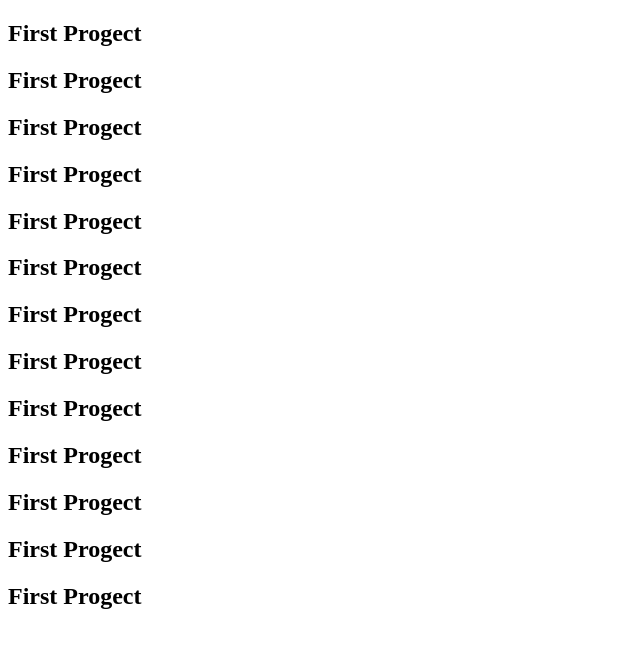
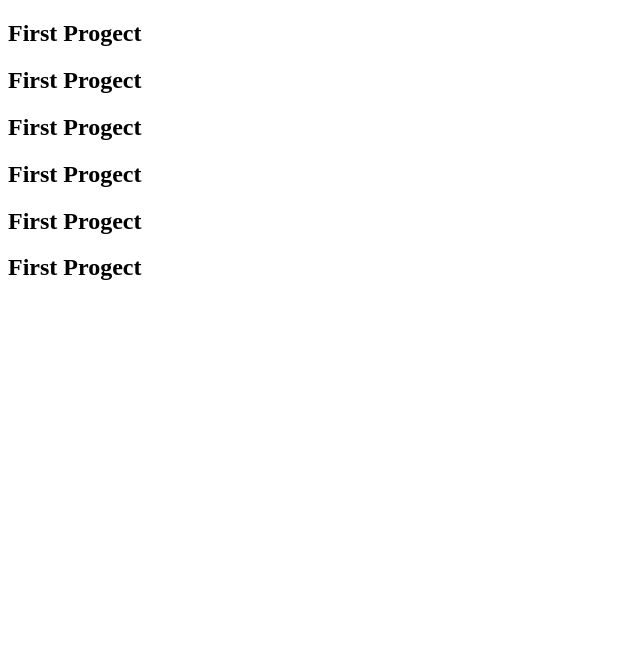
Before and after one commit to alexhmelevskiy/myproject, a plain HTML site: page index.html in a window 1280 px wide. Shown: the whole page, without its empty margins (0-640 px from the left). Drawn offline with Linux system fonts and the light colour scheme.

Commit message:
end h2 add new new

```diff
--- a/index.html
+++ b/index.html
@@ -12,12 +12,6 @@
 
 <h2>First Progect</h2>
 <h2>First Progect</h2>
-<h2>First Progect</h2>
-<h2>First Progect</h2>
-<h2>First Progect</h2>
-<h2>First Progect</h2>
-<h2>First Progect</h2>
-<h2>First Progect</h2>
-<h2>First Progect</h2>
+
 </body>
 </html>
```
